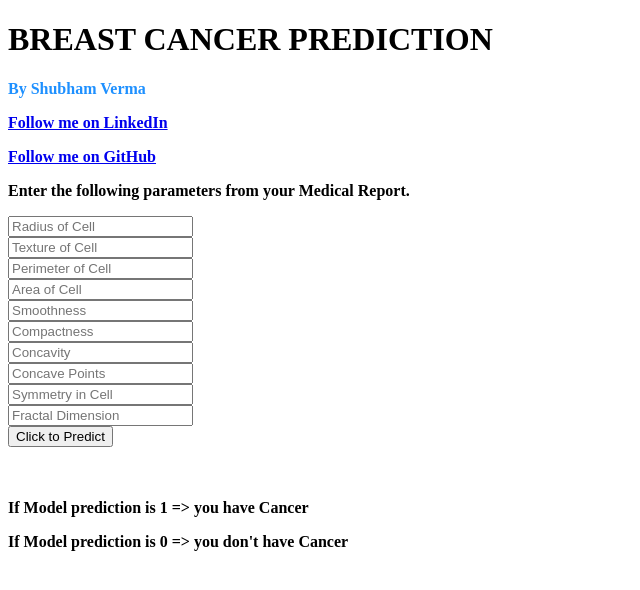
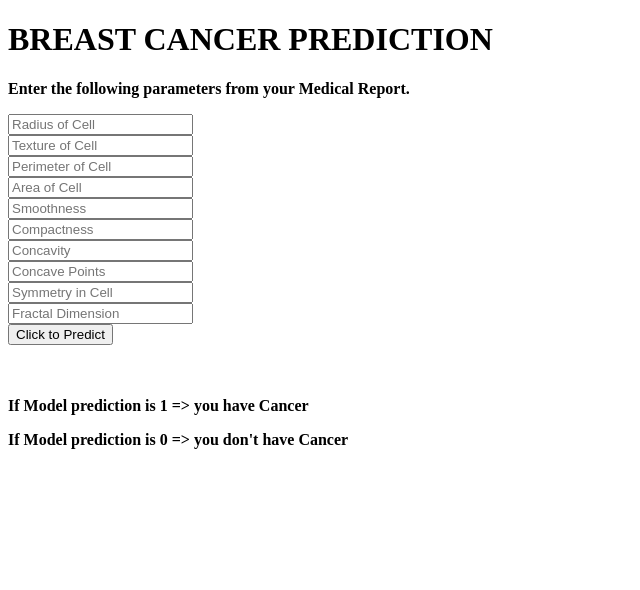
Before and after one commit to Balajih1994/BREAST-CANCER-PREDICTION, a Flask app: page / in a window 1280 px wide. Shown: the top 590 px of the page, without its empty margins (0-640 px from the left). Run offline with Flask 2, Linux system fonts and the light colour scheme; parts of the project's set-up code (start-up, migrations or seed data) failed here and were passed over.

Commit message:
templete edited

```diff
--- a/templates/home.html
+++ b/templates/home.html
@@ -15,10 +15,6 @@
 <body>
 <div class="login">
     <h1>BREAST CANCER PREDICTION</h1>
-    <p style="color:DodgerBlue;"><b>By Shubham Verma</b></p>
-    <p><a href="https://lnkd.in/gfPhvjMR" target="_blank"><b>Follow me on LinkedIn</b></a></p>
-    <p><a href="https://lnkd.in/gky-wyFJ" target="_blank"><b>Follow me on GitHub</b></a></p>
-    <p>
         <b>Enter the following parameters from your Medical Report.</b>
     </p>
     <form action="{{url_for('prediction')}}" method="POST">
```
